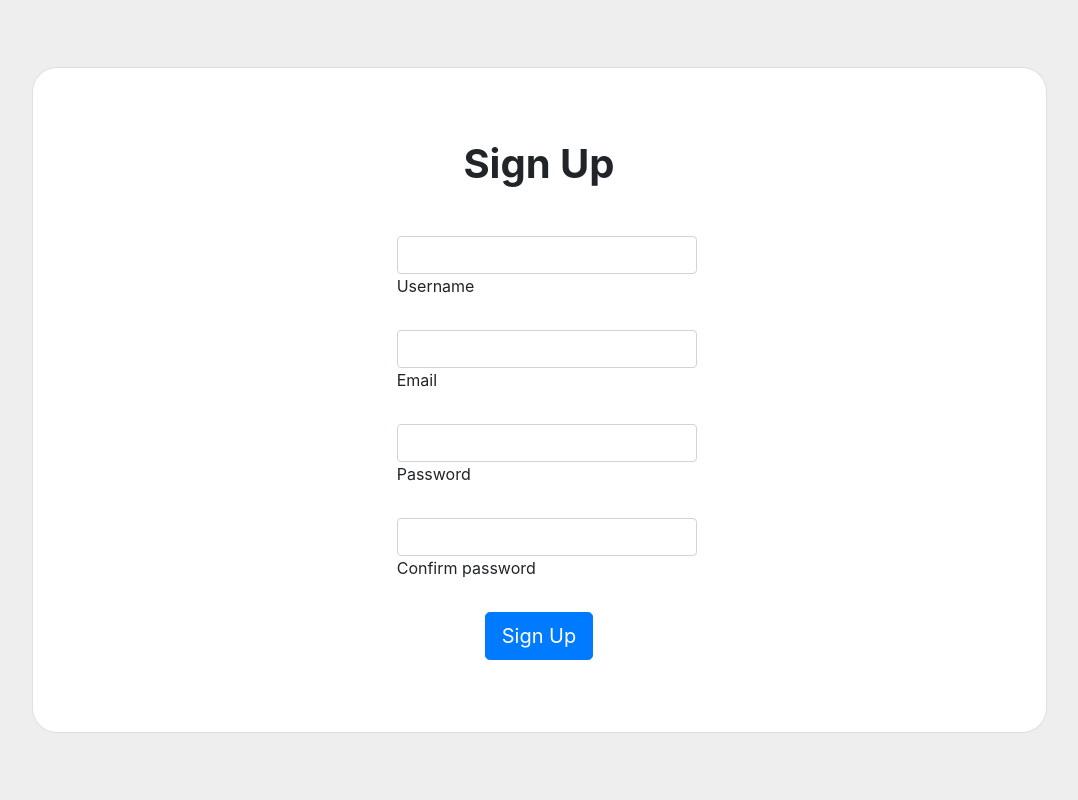
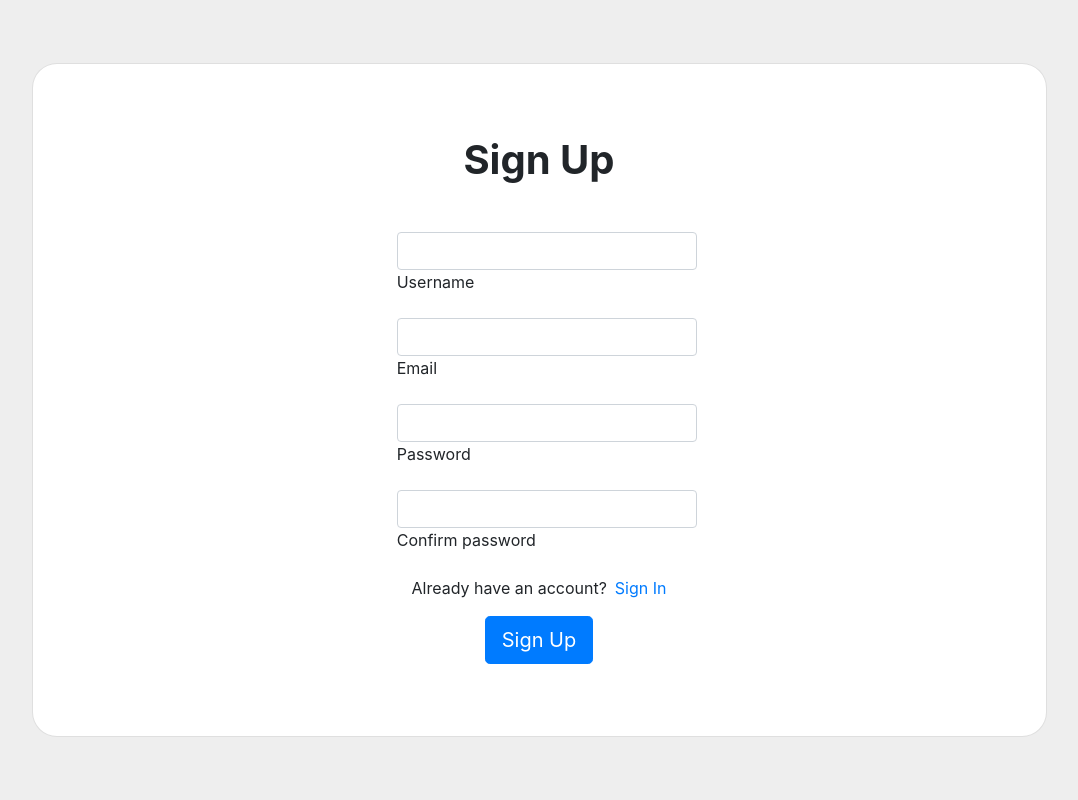
Before and after one commit to Kirugik/myhood, a Django app: page /sign-up/ in a window 1280 px wide. Shown: the part 71-871 px from the top of the page, without its empty margins (101-1179 px from the left). Run offline with Django 4.2, Linux system fonts and the light colour scheme; some libraries are stand-ins or nearby versions.

Commit message:
Feat: Add user login and logout

```diff
--- a/hoodupdates/templates/auth/sign_up.html
+++ b/hoodupdates/templates/auth/sign_up.html
@@ -19,44 +19,47 @@
 
                                 <form class="mx-1 mx-md-4">
                                     <!-- Name -->
-                                    <div class="d-flex flex-row align-items-center mb-4">
+                                    <div class="d-flex flex-row align-items-center mb-3">
                                         <i class="fas fa-user fa-lg me-3 fa-fw"></i>
                                         <div class="form-outline flex-fill mb-0">
-                                            <input type="text" id="form3Example1c" class="form-control" />
+                                            <input type="text" name="username" id="form3Example1c" class="form-control" />
                                             <label class="form-label" for="form3Example1c">Username</label>
                                         </div>
                                     </div>
 
 
                                     <!-- Email -->
-                                    <div class="d-flex flex-row align-items-center mb-4">
+                                    <div class="d-flex flex-row align-items-center mb-3">
                                         <i class="fas fa-envelope fa-lg me-3 fa-fw"></i>
                                         <div class="form-outline flex-fill mb-0">
-                                            <input type="email" id="form3Example3c" class="form-control" />
+                                            <input type="email" name="email" id="form3Example3c" class="form-control" />
                                             <label class="form-label" for="form3Example3c">Email</label>
                                         </div>
                                     </div>
 
 
                                     <!-- Password1 -->
-                                    <div class="d-flex flex-row align-items-center mb-4">
+                                    <div class="d-flex flex-row align-items-center mb-3">
                                         <i class="fas fa-lock fa-lg me-3 fa-fw"></i>
                                         <div class="form-outline flex-fill mb-0">
-                                            <input type="password" id="form3Example4c" class="form-control" />
+                                            <input type="password" name="password1" id="form3Example4c" class="form-control" />
                                             <label class="form-label" for="form3Example4c">Password</label>
                                         </div>
                                     </div>
 
 
                                     <!-- Password2 -->
-                                    <div class="d-flex flex-row align-items-center mb-4">
+                                    <div class="d-flex flex-row align-items-center mb-3">
                                         <i class="fas fa-key fa-lg me-3 fa-fw"></i>
                                         <div class="form-outline flex-fill mb-0">
-                                            <input type="password" id="form3Example4cd" class="form-control" />
+                                            <input type="password" name="password2" id="form3Example4cd" class="form-control" />
                                             <label class="form-label" for="form3Example4cd">Confirm password</label>
                                         </div>
                                     </div>
 
+                                    <div class="d-flex justify-content-center links mb-3">
+                                        Already have an account? <a href="{% url 'sign-in' %}" class="ml-2">Sign In</a>
+                                    </div>
 
                                     <!-- Button -->
                                     <div class="d-flex justify-content-center mx-4 mb-3 mb-lg-4">
--- a/hoodupdates/templates/navbar.html
+++ b/hoodupdates/templates/navbar.html
@@ -82,17 +82,19 @@
                         <img src="{{user.profile.profile_picture.url}}" class="rounded-circle" width="40" height="40" alt="Profile" loading="lazy"/>
                     </a>
                     <ul class="dropdown-menu dropdown-menu-end" aria-labelledby="navbarDropdownMenuAvatar">
+                        {% if user.is_authenticated %}
                         <li>
                             <a class="dropdown-item" href="{% url 'profile' user.username %}">My profile</a>
                         </li>
 
                         <li>
-                            <a class="dropdown-item" href="#">Sign Up</a>
+                            <a class="dropdown-item" href="{% url 'sign-out' %}">Sign Out</a>
                         </li>
-
+                        {% else %}
                         <li>
-                            <a class="dropdown-item" href="#">Logout</a>
+                            <a class="dropdown-item" href="{% url 'sign-up' %}">Sign Up</a>
                         </li>
+                        {% endif %}
                     </ul>
                 </div>
             </div>
--- a/hoodupdates/views.py
+++ b/hoodupdates/views.py
@@ -1,10 +1,15 @@
 from django.shortcuts import render, redirect
 from django.http.response import Http404
 from .models import Profile, Hood, Business, Update
+from django.contrib import messages
+from django.contrib.auth import login,authenticate,logout
 from django.contrib.auth.decorators import login_required
 from django.contrib.auth.models import User
 from .forms import UpdateProfileForm, CreateHoodForm, PostBusinessForm, NewUpdateForm
 from django.core.exceptions import ObjectDoesNotExist
+
+
+
 
 # Create your views here.
 def index(request):
@@ -15,15 +20,42 @@ def index(request):
 
 
 def sign_up(request):
+    if request.method== 'POST':
+        username=request.POST['username']
+        email=request.POST["email"]
+        password1=request.POST['password1']
+        password2=request.POST['password2']
+        if password1 != password2:
+            messages.error(request,"Passwords Do Not Match!!")
+            return redirect('sign-up')
+
+        new_user=User.objects.create_user(
+            username=username,
+            email=email,
+            password=password1,
+        )
+        new_user.save()
+        return render (request,'auth/sign-in.html')
     return render(request, 'auth/sign_up.html')
 
 
 def sign_in(request):
+    if request.method== 'POST':
+        username=request.POST['username']
+        password=request.POST['password']
+
+        user=authenticate(request,username=username,password=password)
+        if user is not None:
+            login(request,user)
+            messages.success(request,"You have successfuly logged in")
+            return redirect ('index')
     return render(request, 'auth/sign_in.html')
 
 
 def sign_out(request):
-    pass
+    logout(request)
+    messages.success(request,"Logged out!!!")
+    return redirect ('sign-in')
 
 
 
```
Also changed, not shown: hoodupdates/templates/auth/sign_in.html (+8 -4 lines), hoodupdates/urls.py (line endings or trailing spaces).
